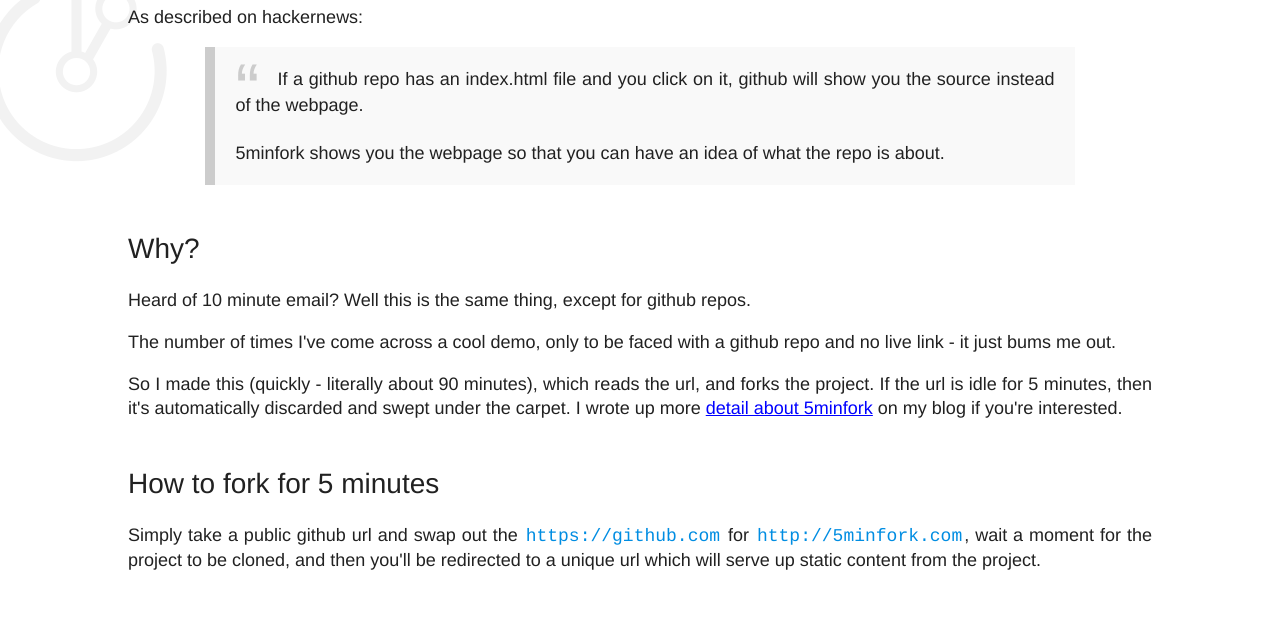
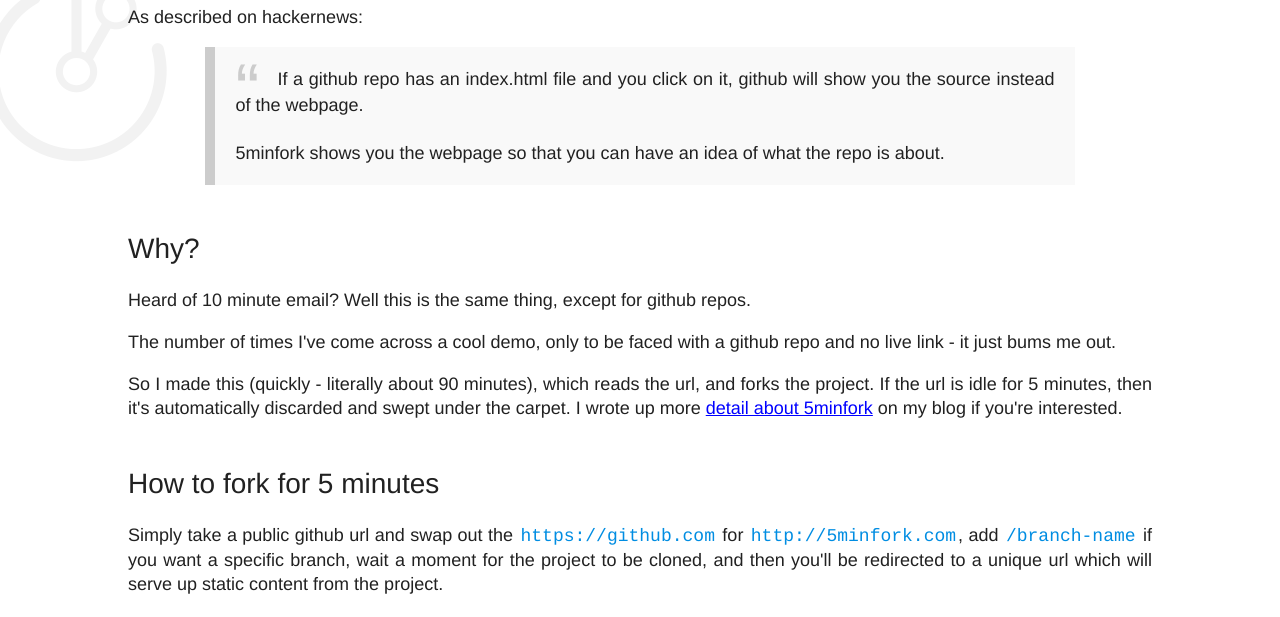
Before and after one commit to remy/5minutefork, a browser extension: page public/index.html in a window 1280 px wide. Shown: the part 149-766 px from the top of the page. Drawn offline with Linux system fonts and the light colour scheme.

Commit message:
Documented branches in index.html

```diff
--- a/public/index.html
+++ b/public/index.html
@@ -18,7 +18,7 @@
   <p>So I made this (quickly - literally about 90 minutes), which reads the url, and forks the project. If the url is idle for 5 minutes, then it's automatically discarded and swept under the carpet. I wrote up more <a href="http://remysharp.com/2013/03/18/quick-dirty-forking/">detail about 5minfork</a> on my blog if you're interested.</p>
 
   <h2 id="how_to_fork">How to fork for 5 minutes</h2>
-  <p>Simply take a public github url and swap out the <code>https://github.com</code> for <code>http://5minfork.com</code>, wait a moment for the project to be cloned, and then you'll be redirected to a unique url which will serve up static content from the project.</p>
+  <p>Simply take a public github url and swap out the <code>https://github.com</code> for <code>http://5minfork.com</code>, add <code>/branch-name</code> if you want a specific branch, wait a moment for the project to be cloned, and then you'll be redirected to a unique url which will serve up static content from the project.</p>
 
   <h2 id="browser_tools">Browser Tools</h2>
   <p>Users contribted tools that make creating a 5minfork easier. Below shows the Chrome extension and user.script in action:</p>
```
